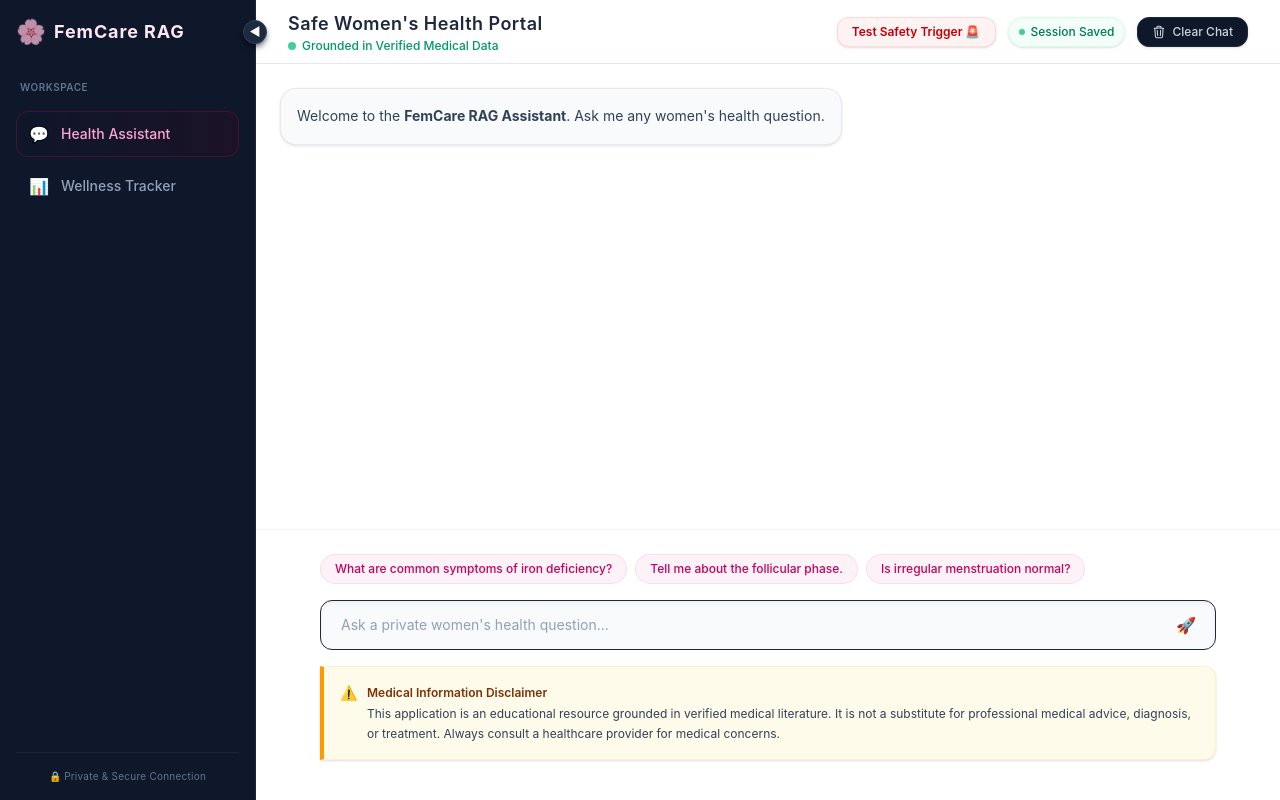
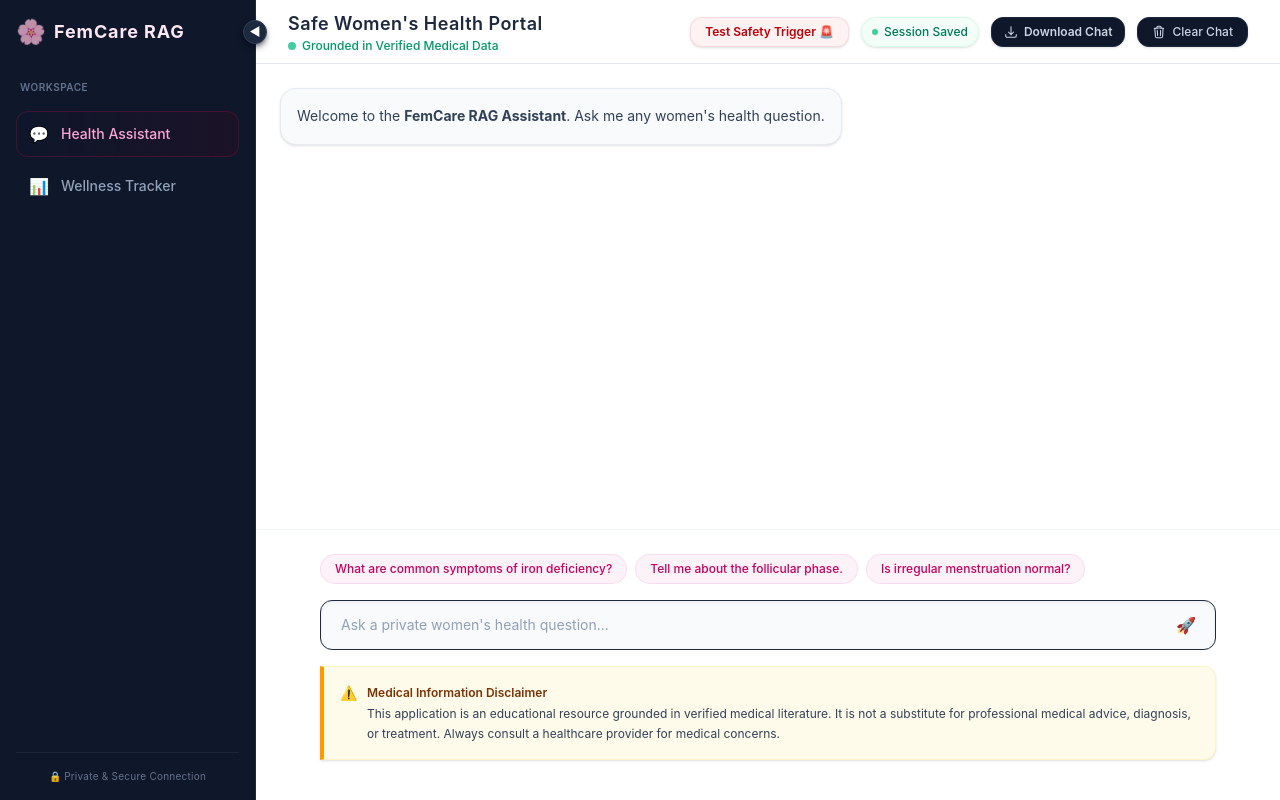
Before and after one commit to drishyapr/FemCare-assistant, a React (Vite) app: page / in a window 1280 px wide. Built offline with nearby package versions, Linux system fonts and the light colour scheme.

Commit message:
Add chat history download export in ChatWindow

```diff
--- a/src/components/ChatWindow.jsx
+++ b/src/components/ChatWindow.jsx
@@ -94,6 +94,7 @@ export default function ChatWindow({ onShowEmergency }) {
     if (!textToSend || !textToSend.trim()) return;
 
     const userMessage = {
+      // eslint-disable-next-line react-hooks/purity
       id: Date.now(),
       sender: 'user',
       text: textToSend.trim()
@@ -127,6 +128,34 @@ export default function ChatWindow({ onShowEmergency }) {
       setMessages((prev) => [...prev, assistantMessage]);
       setIsThinking(false);
     }, 1000);
+  };
+
+  const handleDownloadChat = () => {
+    const formattedText = messages.map(msg => {
+      let date;
+      if (msg.id && msg.id > 100000000000) {
+        date = new Date(msg.id);
+      } else {
+        date = new Date();
+      }
+      const dateStr = date.toISOString().split('T')[0];
+      const senderLabel = msg.sender === 'user' ? 'User' : 'FemCare Assistant';
+      let line = `[${dateStr}] ${senderLabel}: ${msg.text}`;
+      if (msg.citation) {
+        line += ` (Source: ${msg.citation})`;
+      }
+      return line;
+    }).join('\n');
+
+    const blob = new Blob([formattedText], { type: 'text/plain;charset=utf-8' });
+    const url = URL.createObjectURL(blob);
+    const link = document.createElement('a');
+    link.href = url;
+    link.download = 'femcare_chat_history.txt';
+    document.body.appendChild(link);
+    link.click();
+    document.body.removeChild(link);
+    URL.revokeObjectURL(url);
   };
 
   const handleClearChat = () => {
@@ -170,6 +199,15 @@ export default function ChatWindow({ onShowEmergency }) {
             <span className="w-1.5 h-1.5 rounded-full bg-emerald-500 inline-block animate-pulse"></span>
             Session Saved
           </div>
+          <button
+            onClick={handleDownloadChat}
+            className="bg-slate-900 border border-slate-800 hover:border-slate-700 text-slate-300 hover:text-white px-3 py-1.5 rounded-xl text-xs font-semibold transition-all flex items-center gap-1.5 cursor-pointer shadow-sm flex-shrink-0"
+          >
+            <svg xmlns="http://www.w3.org/2000/svg" fill="none" viewBox="0 0 24 24" strokeWidth={1.8} stroke="currentColor" className="w-3.5 h-3.5">
+              <path strokeLinecap="round" strokeLinejoin="round" d="M3 16.5v2.25A2.25 2.25 0 0 0 5.25 21h13.5A2.25 2.25 0 0 0 21 18.75V16.5M16.5 12 12 16.5m0 0L7.5 12m4.5 4.5V3" />
+            </svg>
+            Download Chat
+          </button>
           <button
             onClick={handleClearChat}
             className="flex items-center gap-1.5 px-3.5 py-1.5 bg-slate-900 border border-slate-800 text-slate-300 hover:text-rose-400 hover:border-rose-500/40 rounded-xl text-xs font-medium transition-all duration-200 cursor-pointer shadow-sm flex-shrink-0"
```
